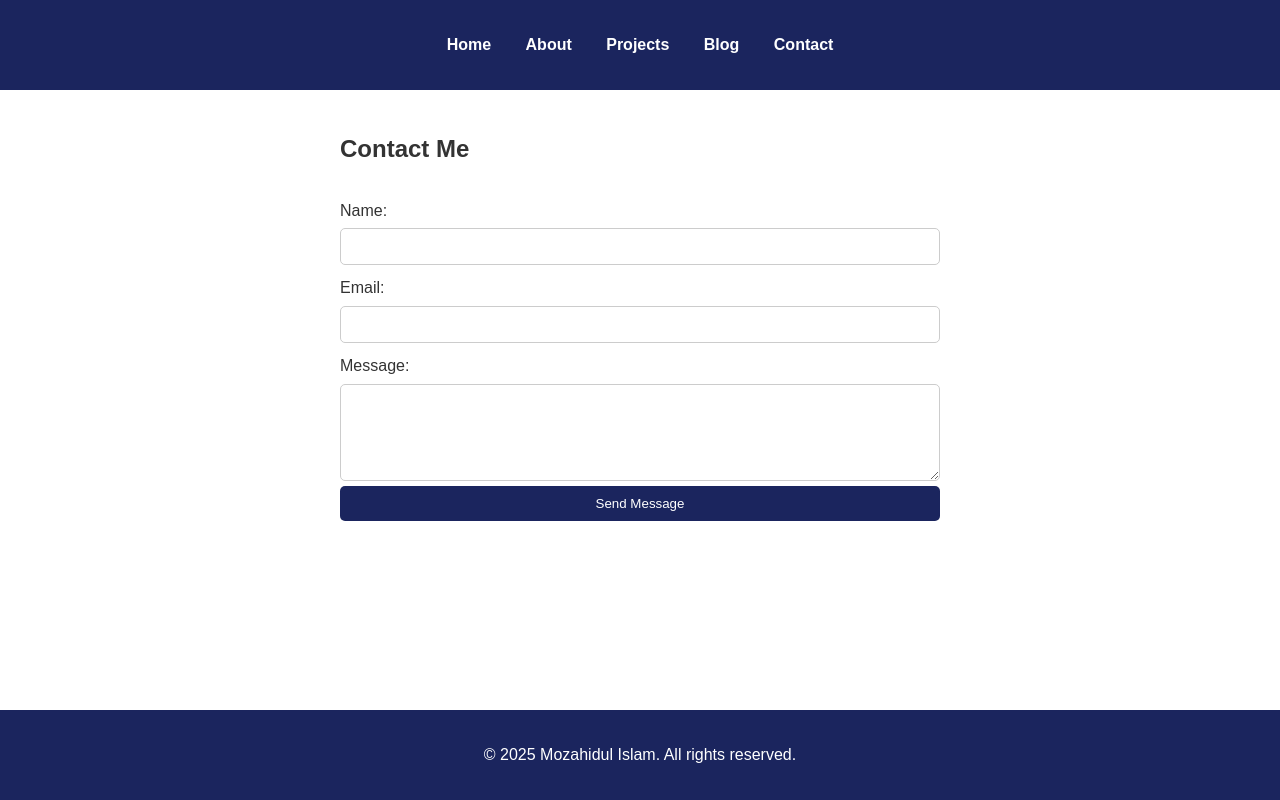
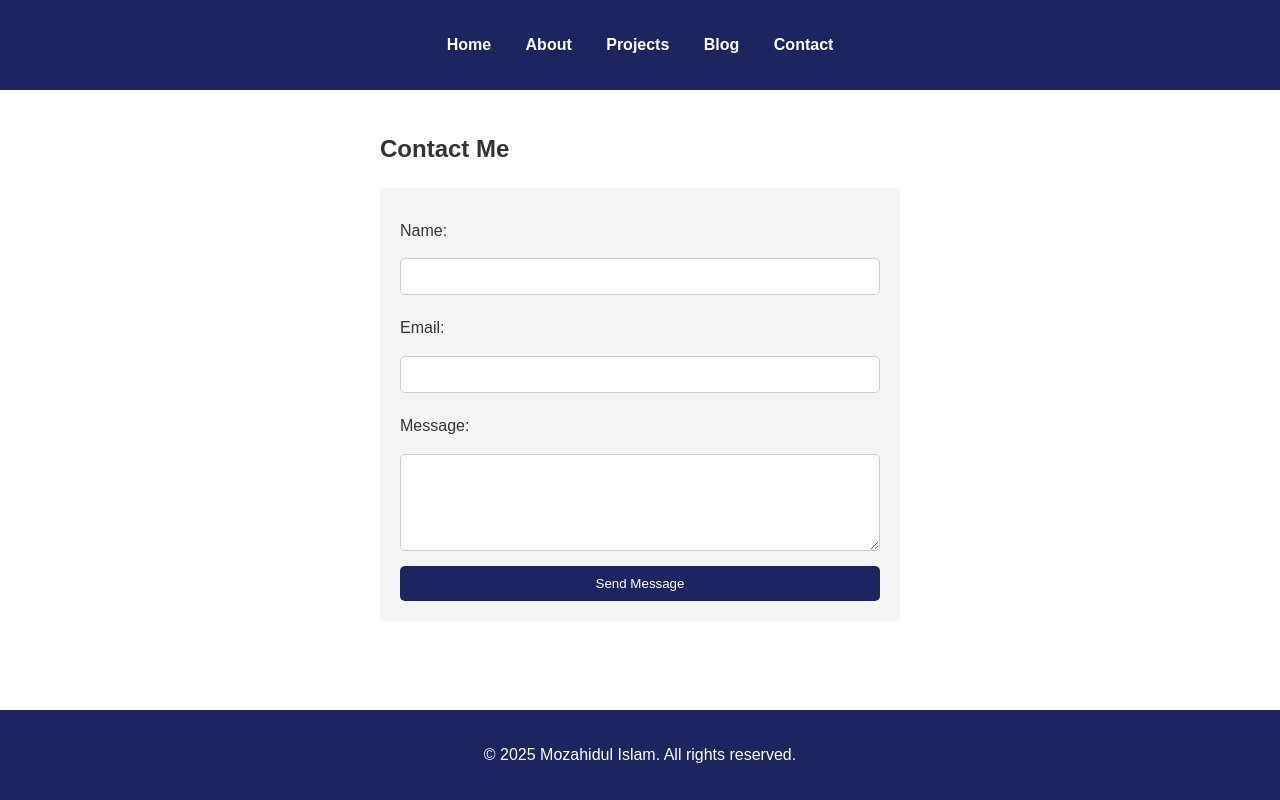
Before and after one commit to binary-lover/sample-portfolio, a plain HTML site: page contact.html in a window 1280 px wide. Drawn offline with Linux system fonts and the light colour scheme.

Commit message:
some changes commit

```diff
--- a/styles.css
+++ b/styles.css
@@ -33,7 +33,10 @@ nav ul li a {
 }
 
 main {
-    flex: 1;
+    display: flex;
+    justify-content: center;
+    align-items: center;
+
     padding: 20px;
     padding-bottom: 60px;
 }
@@ -158,6 +161,11 @@ footer {
 .contact form {
     display: flex;
     flex-direction: column;
+    gap: 10px;
+    padding: 20px;
+    background: #f4f4f4;
+    border-radius: 5px;
+    width:30rem;
 }
 
 .contact label {
```
Also changed, not shown: 1 other file.
